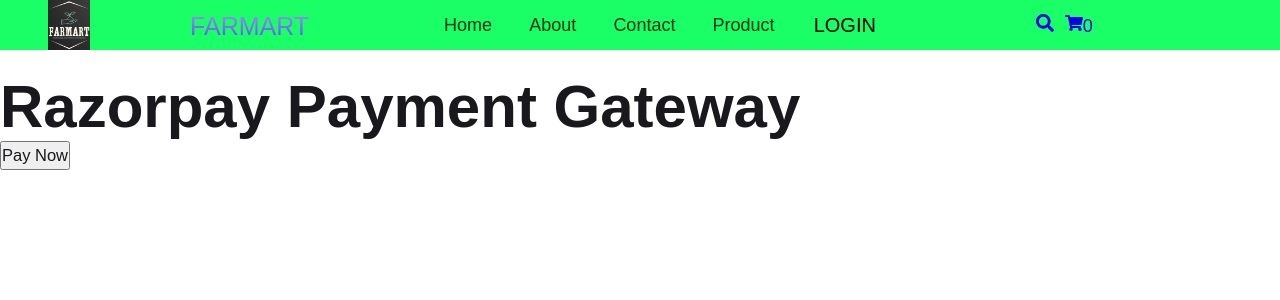
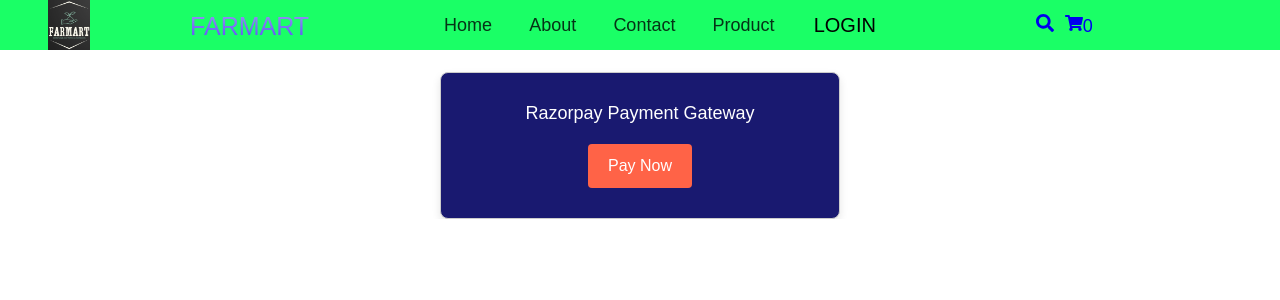
Before and after one commit to DEEKSHANT-123/Test-farmmatrt-repo-new, a React (Create React App) app in the folder client/: page /payment in a window 1280 px wide. Shown: the top 300 px of the page. Built offline with nearby package versions, Linux system fonts and the light colour scheme.

Commit message:
payment,slider text-color and background color,shop now link to product page

```diff
--- a/client/src/frontend/Payment.js
+++ b/client/src/frontend/Payment.js
@@ -75,11 +75,35 @@
   };
 
   return (
-    <div className='product'>
-      <h1>Razorpay Payment Gateway</h1>
-      <button className='button' onClick={paymentHandler}>Pay Now</button>
+    <div style={containerStyle} className='payment-card'>
+      <h3>Razorpay Payment Gateway</h3>
+      <button style={buttonStyle} className='payment-button' onClick={paymentHandler}>Pay Now</button>
     </div>
   );
 };
 
 export default Payment;
+
+// CSS styles
+const containerStyle = {
+  border: '1px solid #ccc',
+  borderRadius: '8px',
+  boxShadow: '0 4px 8px rgba(0, 0, 0, 0.1)',
+  padding: '30px',
+  backgroundColor: '#191970',
+  textAlign: 'center',
+  maxWidth: '400px',
+  margin: '0 auto',
+  color:'white',
+};
+
+const buttonStyle = {
+  backgroundColor: 'tomato',
+  color: 'white',
+  border: 'none',
+  padding: '10px 20px',
+  borderRadius: '4px',
+  cursor: 'pointer',
+  fontSize: '16px',
+  marginTop: '20px',
+};
--- a/client/src/frontend/Slider.css
+++ b/client/src/frontend/Slider.css
@@ -35,14 +35,19 @@
   align-items: center;
   justify-content: center;
 }
+.slide .slide_content h3{
+  color:white;
+  background-color: black;
+
+}
 .slide .slide_content button {
   padding: 20px 40px;
   margin-top: 30px;
-  background-color: green;
-  color: #ffffff;
+  background-color: white;
+  color: black;
   border-radius: 5px;
   cursor: pointer;
-  border: none;
+  border-radius: 1px solid red;
   transition: all 0.3s ease-in;
   font-family: Poppins;
 }
--- a/client/src/frontend/slidesData.js
+++ b/client/src/frontend/slidesData.js
@@ -5,48 +5,48 @@
       img: "./images/first.png",
       title: "Fertilizers and Soil Amendments",
       cta: "SHOP NOW",
-      link: "/fertilizers",
+      link: "/product",
     },
     {
       id: "002",
       img: "./images/second.png",
       title: "Get Best Quality Seeds",
       cta: "SHOP NOW",
-      link: "/seeds",
+      link: "/product",
     },
     {
       id: "003",
       img: "./images/thirdth.png",
       title: "Wide  range of Farm Tools and Equipments",
       cta: "SHOP NOW",
-      link: "/tools",
+      link: "/product",
     },
     {
       id: "004",
       img: "./images/fourth.png",
       title: "Wide  range of Pesticides and Herbicides",
       cta: "SHOP NOW",
-      link: "/pesticides",
+      link: "/product",
     },
     {
       id: "005",
       img: "./images/fifth.png",
       title: "Crop Protection and Netting",
       cta: "SHOP NOW",
-      link: "/cropprotection",
+      link: "/product",
     },
     {
       id: "006",
       img: "./images/sixth.png",
       title: "Farm Educational Resources",
       cta: "SHOP NOW",
-      link: "/educationalresource",
+      link: "/product",
     },
     {
       id: "007",
       img: "./images/seventh.png",
       title: "Farm Clothing and Safety Gears",
       cta: "SHOP NOW",
-      link: "/safetygears",
+      link: "/product",
     },
   ];
```
